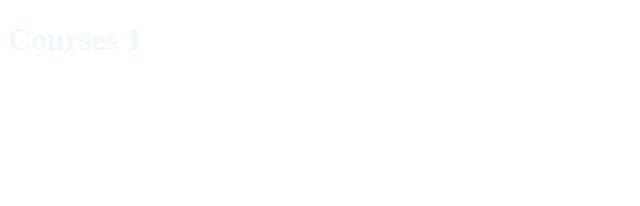
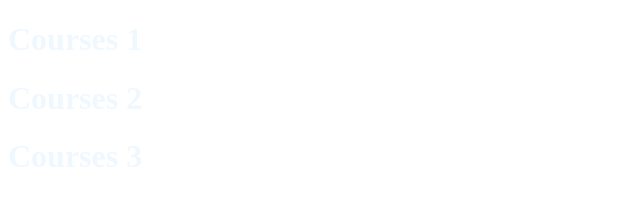
Before and after one commit to ankit6299/sheriyans-cohort3, a plain HTML site: page html_live/courses.html in a window 1280 px wide. Shown: the full height of the page, 0-640 px from the left. Drawn offline with Linux system fonts and the light colour scheme.

Commit message:
updated till day

```diff
--- /dev/null
+++ b/css_live/style.css
@@ -0,0 +1,22 @@
+* {
+  margin: 0;
+  padding: 0;
+  box-sizing: border-box;
+}
+
+html,
+body {
+  height: 100%;
+  width: 100%;
+}
+
+h1 {
+  color: rgb(246, 114, 164);
+  background-color: aqua;
+  font-size:50px;
+  font-family: Arial, Helvetica, sans-serif;
+  font-weight: 100;
+  font-style: italic;
+  text-align: center;
+  text-transform: capitalize;
+}
--- a/html_live/courses.html
+++ b/html_live/courses.html
@@ -10,7 +10,8 @@
 <body style="border-color: black;">
     <div style="color: aliceblue;">
         <h1>Courses 1</h1>
+        <h1>Courses 2</h1>
+        <h1>Courses 3</h1>
     </div>
-
 </body>
 </html>
```
Also changed, not shown: css_live/index.html (added, +12 -0 lines), dsa-js/app.js (+27 -4 lines), html_live/markdown/e.md (+4 -0 lines).
